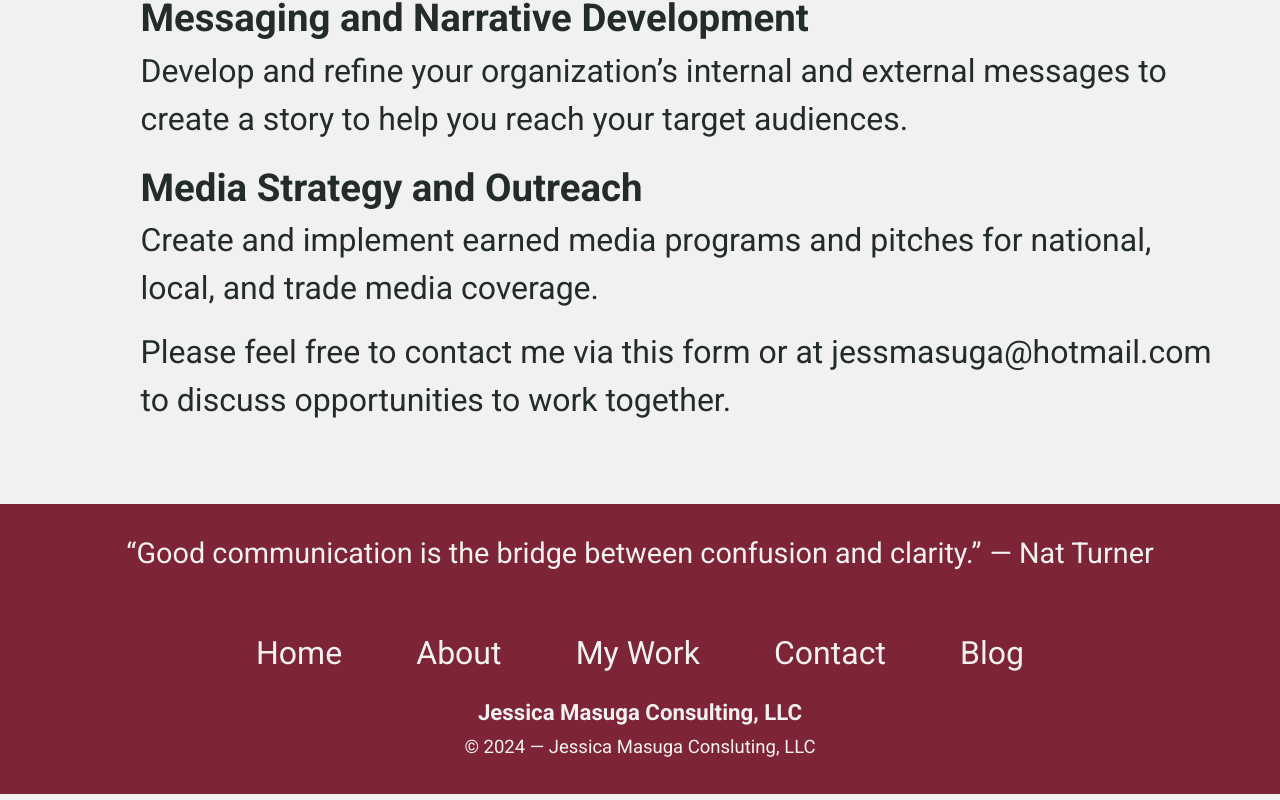
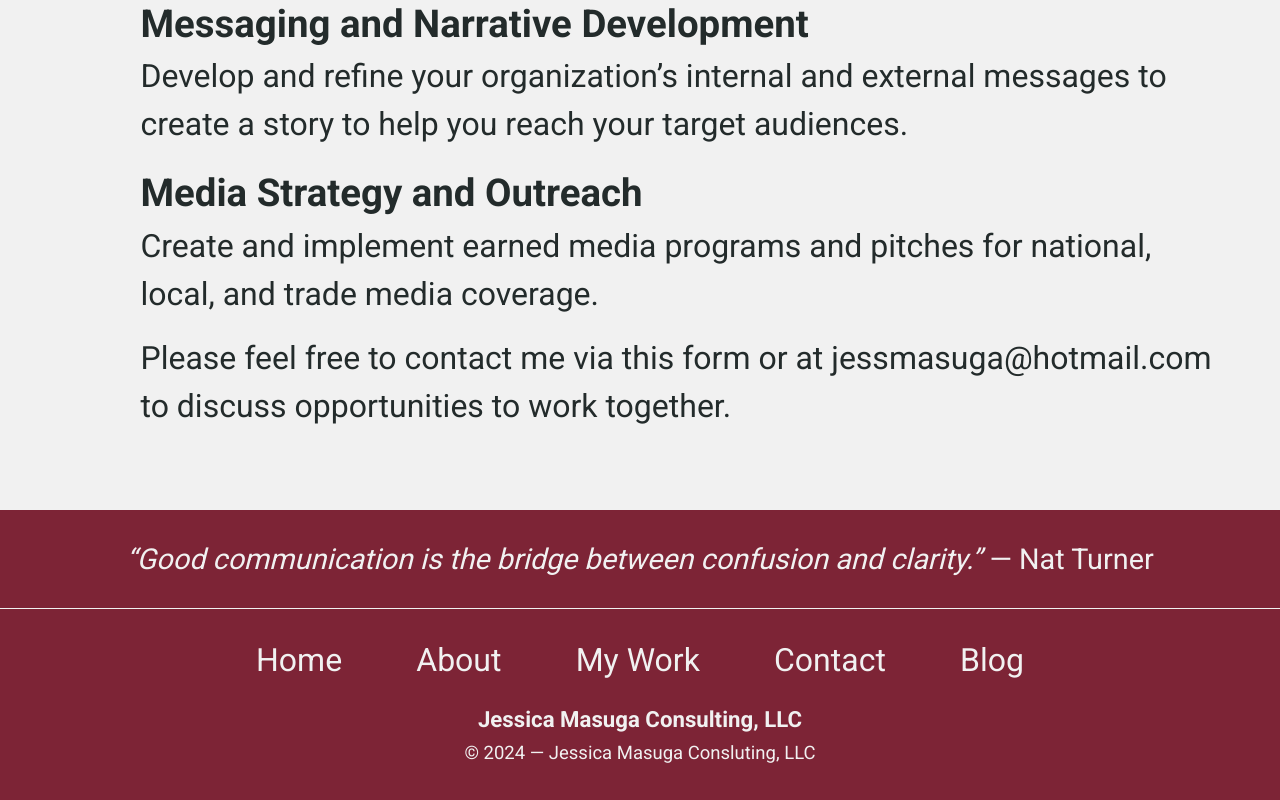
Before and after one commit to kySuga/jess-masuga-consulting, a Next.js app: page /about in a window 1280 px wide. Shown: the part 1082-1882 px from the top of the page. Built offline with nearby package versions, Linux system fonts and the light colour scheme.

Commit message:
Adjust styles global and homepage. Update images on about page.

```diff
--- a/src/app/about/page.tsx
+++ b/src/app/about/page.tsx
@@ -5,83 +5,80 @@ import styles from "./about.module.css";
 export default function Page() {
   return (
     <>
-
       <div className={styles.about}>
         <picture>
-          <source srcSet="https://res.cloudinary.com/do9qt3sjt/image/upload/v1710699832/jmc-background-m_ixd7r6.jpg" media="(max-width: 640px)" />
-          <img className={styles.about__img} src="https://res.cloudinary.com/do9qt3sjt/image/upload/v1710727878/jmc-about_atbn2j.jpg" alt="" />
+          <source
+            srcSet="https://res.cloudinary.com/do9qt3sjt/image/upload/v1710699832/jmc-background-m_ixd7r6.jpg"
+            media="(max-width: 640px)"
+          />
+          <img
+            className={styles.about__img}
+            src="https://res.cloudinary.com/do9qt3sjt/image/upload/v1710727878/jmc-about_atbn2j.jpg"
+            alt=""
+          />
         </picture>
         <div className={styles.about__content}>
-          <h1>
-            About Me
-          </h1>
+          <h1>About Me</h1>
           <p>
-            Need a savvy communications consultant? You’ve come to the right place!
+            Need a savvy communications consultant? You’ve come to the right
+            place!
           </p>
-          <h2>
-            Below is a list of services I provide:
-          </h2>
+          <h2>Below is a list of services I provide:</h2>
           <ul>
             <li>
-              <h3>
-                Integrated Communications Planning
-              </h3>
+              <h3>Integrated Communications Planning</h3>
               <p>
-                Create, refine, and execute integrated communications programs to create meaningful connections to your brand.
+                Create, refine, and execute integrated communications programs
+                to create meaningful connections to your brand.
               </p>
             </li>
             <li>
-              <h3>
-                Writing and Storytelling
-              </h3>
+              <h3>Writing and Storytelling</h3>
               <p>
-                Develop a breadth of content such as patient stories, listicles, press releases, fact sheets, FAQs, and more.
+                Develop a breadth of content such as patient stories, listicles,
+                press releases, fact sheets, FAQs, and more.
               </p>
             </li>
             <li>
-              <h3>
-                Crisis Communications
-              </h3>
+              <h3>Crisis Communications</h3>
               <p>
-                Help your organization navigate a variety of issues, from product recalls to corporate reputation matters.
+                Help your organization navigate a variety of issues, from
+                product recalls to corporate reputation matters.
               </p>
             </li>
             <li>
-              <h3>
-                Messaging and Narrative Development
-              </h3>
+              <h3>Messaging and Narrative Development</h3>
               <p>
-                Develop and refine your organization’s internal and external messages to create a story to help you reach your target audiences.
+                Develop and refine your organization’s internal and external
+                messages to create a story to help you reach your target
+                audiences.
               </p>
             </li>
             <li>
-              <h3>
-                Media Strategy and Outreach
-              </h3>
+              <h3>Media Strategy and Outreach</h3>
               <p>
-                Create and implement earned media programs and pitches for national, local, and trade media coverage.
+                Create and implement earned media programs and pitches for
+                national, local, and trade media coverage.
               </p>
             </li>
           </ul>
           <p>
-            Please feel free to contact me via this form or at jessmasuga@hotmail.com to discuss opportunities to work together.
+            Please feel free to contact me via this form or at
+            jessmasuga@hotmail.com to discuss opportunities to work together.
           </p>
         </div>
       </div>
 
-      <div className="banner">
+      <div className="banner wBorderBottom">
         <div className={styles.content__quote}>
           <figure>
             <blockquote>
               “Good communication is the bridge between confusion and clarity.”
             </blockquote>
-            <figcaption>
-              — Nat Turner
-            </figcaption>
+            <figcaption>— Nat Turner</figcaption>
           </figure>
         </div>
       </div>
-
     </>
   );
 }
--- a/src/app/globals.css
+++ b/src/app/globals.css
@@ -129,7 +129,7 @@ body {
 main {
   min-height: 100vh;
   /* to compensate for fixed header */
-  padding-block-start: 25%;
+  /* padding-block-start: 25%; */
 }
 
 h1,
@@ -165,16 +165,19 @@ ul,
 ol {
   list-style-type: "";
 }
+blockquote {
+  font-style: italic;
+}
 img {
   display: block;
-  width: 100%;
+  max-width: 100%;
   height: auto;
   border-radius: var(--border-radius);
 }
 
 .form__wrap {
   max-width: 76ch;
-  padding: 8rem 0 0;
+  padding: 8rem 1rem 0;
   margin: 0 auto;
 }
 form {
@@ -202,8 +205,9 @@ textarea {
 }
 textarea {
   min-height: 7rem;
-  max-width: 683px;
-  min-width: 683px;
+  max-width: 42.7rem;
+  /* max-width: 683px; */
+  /* min-width: 683px; */
 }
 .size-adj {
   font-size: 1rem;
@@ -271,10 +275,10 @@ button::before {
 } */
 
 .header {
-  position: fixed;
-  right: 0;
-  left: 0;
-  z-index: 1;
+  /* position: fixed; */
+  /* right: 0; */
+  /* left: 0; */
+  /* z-index: 1; */
   display: flex;
   align-items: center;
   justify-content: space-between;
@@ -372,6 +376,9 @@ nav {
 .banner p {
   margin-block-end: 0;
 }
+.wBorderBottom {
+  border-block-end: 1px solid var(--secondary-white);
+}
 
 @media (max-width: 640px) {
   .header {
@@ -386,9 +393,9 @@ nav {
 }
 
 @media (min-width: 641px) {
-  main {
+  /* main {
     padding-block-start: 13%;
-  }
+  } */
   h1 {
     font-size: var(--step-3-t);
   }
@@ -416,9 +423,9 @@ nav {
 }
 
 @media (min-width: 1281px) {
-  main {
+  /* main {
     padding-block-start: 6%;
-  }
+  } */
   h1 {
     font-size: var(--step-3-d);
   }
--- a/src/app/home.module.css
+++ b/src/app/home.module.css
@@ -14,7 +14,7 @@
   margin-block-end: 2rem;
 }
 .hero__profileImg {
-  max-width: 60%;
+  width: 60%;
 }
 .hero__bgImg {
   border-radius: 0;
@@ -41,6 +41,7 @@
   justify-content: flex-start;
 }
 .campaign img {
+  width: 100%;
   max-width: 1640px;
 }
 .content__contact {
```
